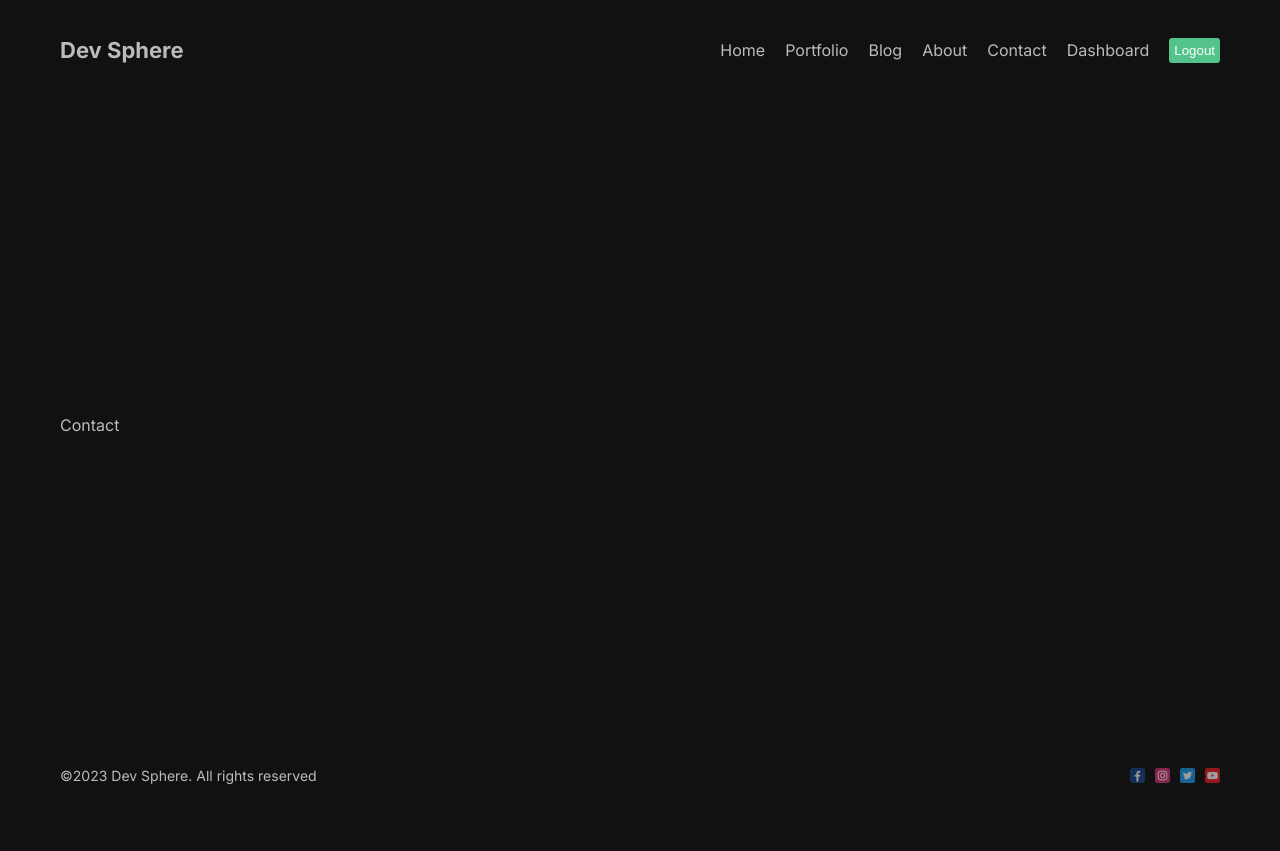
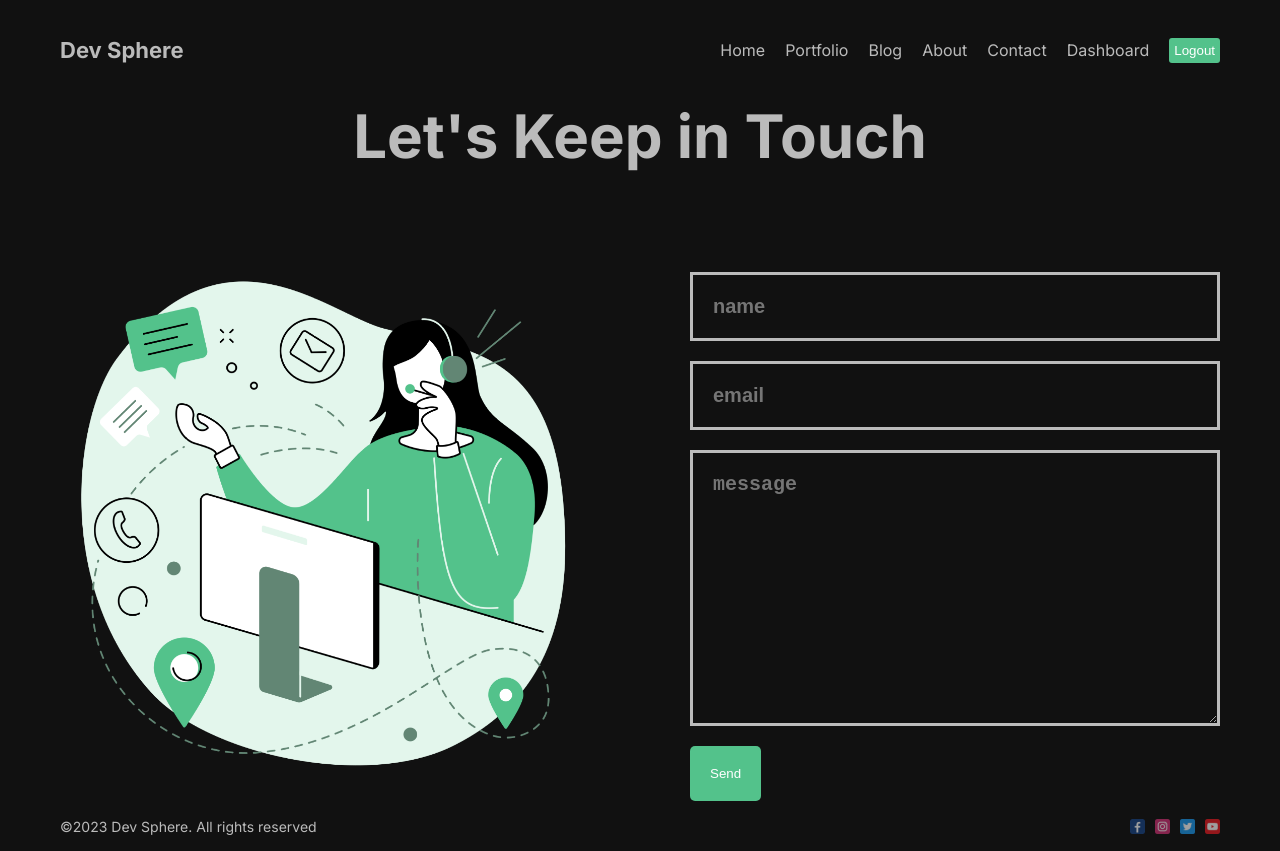
Before and after one commit to raahulvinod/Blog-nextjs, a Next.js app: page /contact in a window 1280 px wide. Before the commit the page ends 800 px from the top, so only its background shows below. Built offline with nearby package versions, Linux system fonts and the light colour scheme.

Commit message:
Contact Page  Added

```diff
--- a/src/app/contact/page.jsx
+++ b/src/app/contact/page.jsx
@@ -1,8 +1,36 @@
 import React from 'react';
 import styles from './page.module.css';
 
+import Button from '@/components/Button/Button';
+import Image from 'next/image';
+
 const Contact = () => {
-  return <div className={styles.container}>Contact</div>;
+  return (
+    <div className={styles.container}>
+      <h1 className={styles.title}>Let's Keep in Touch</h1>
+      <div className={styles.content}>
+        <div className={styles.imgContainer}>
+          <Image
+            src="/contact.png"
+            alt=""
+            fill={true}
+            className={styles.image}
+          />
+        </div>
+        <form className={styles.form}>
+          <input type="text" placeholder="name" className={styles.input} />
+          <input type="text" placeholder="email" className={styles.input} />
+          <textarea
+            className={styles.textArea}
+            placeholder="message"
+            cols="30"
+            rows="10"
+          ></textarea>
+          <Button url="#" text="Send" />
+        </form>
+      </div>
+    </div>
+  );
 };
 
 export default Contact;
--- a/src/app/contact/page.module.css
+++ b/src/app/contact/page.module.css
@@ -1,2 +1,53 @@
 .container {
 }
+
+.title {
+  font-size: 60px;
+  margin-bottom: 100px;
+  text-align: center;
+}
+
+.content {
+  display: flex;
+  align-items: center;
+  gap: 100px;
+}
+
+.imgContainer {
+  flex: 1;
+  height: 500px;
+  position: relative;
+}
+
+.image {
+  object-fit: contain;
+  animation: move 3s infinite ease alternate;
+}
+
+@keyframes move {
+  from {
+    transform: translateY(-15px);
+  }
+  to {
+    transform: translateY(0px) scale(1.03);
+  }
+}
+
+.form {
+  flex: 1;
+  display: flex;
+  flex-direction: column;
+  gap: 20px;
+}
+
+.input,
+.textArea {
+  padding: 20px;
+  background-color: transparent;
+  border: none;
+  outline: none;
+  color: #bbb;
+  border: 3px solid #bbb;
+  font-size: 20px;
+  font-weight: bold;
+}
--- a/src/app/page.module.css
+++ b/src/app/page.module.css
@@ -13,7 +13,22 @@
 .img {
   width: 100%;
   height: 500%;
-  object-fit: cover;
+  object-fit: contain;
+  animation: move 3s infinite ease alternate;
+}
+
+.image {
+  object-fit: contain;
+  animation: move 3s infinite ease alternate;
+}
+
+@keyframes move {
+  from {
+    transform: translateY(-10px);
+  }
+  to {
+    transform: translateY(10px);
+  }
 }
 .title {
   font-size: 72px;
```
